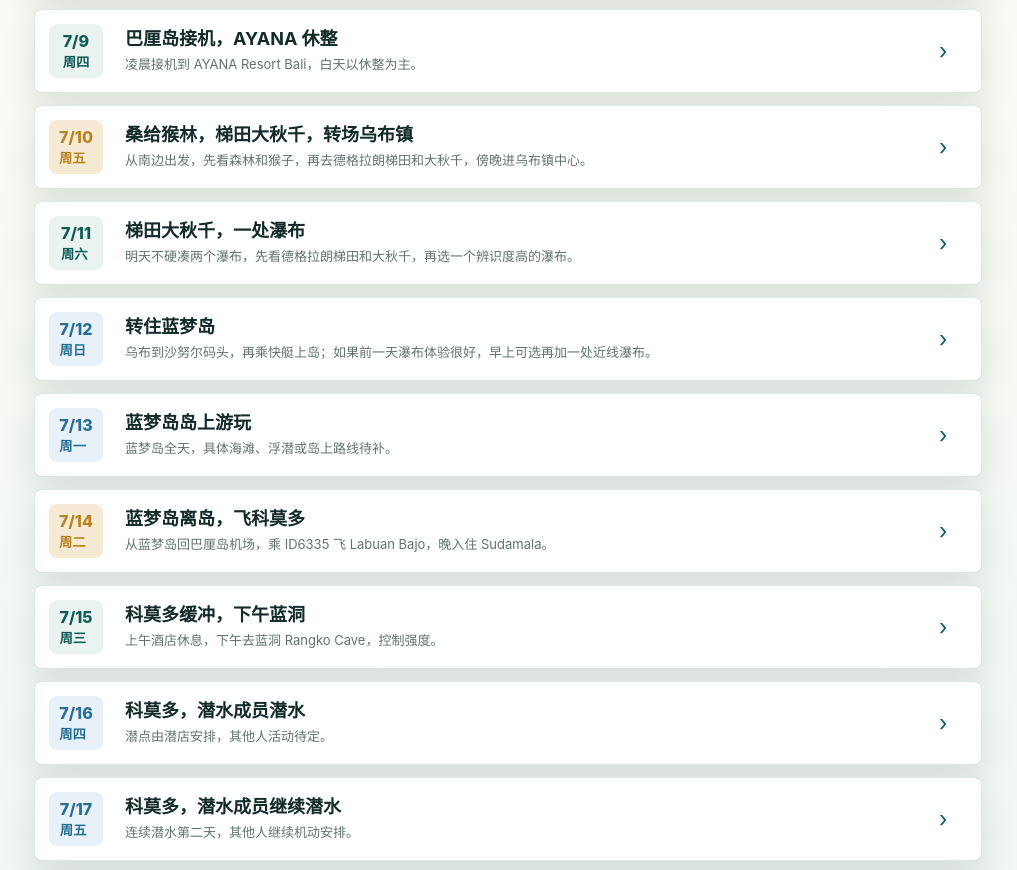
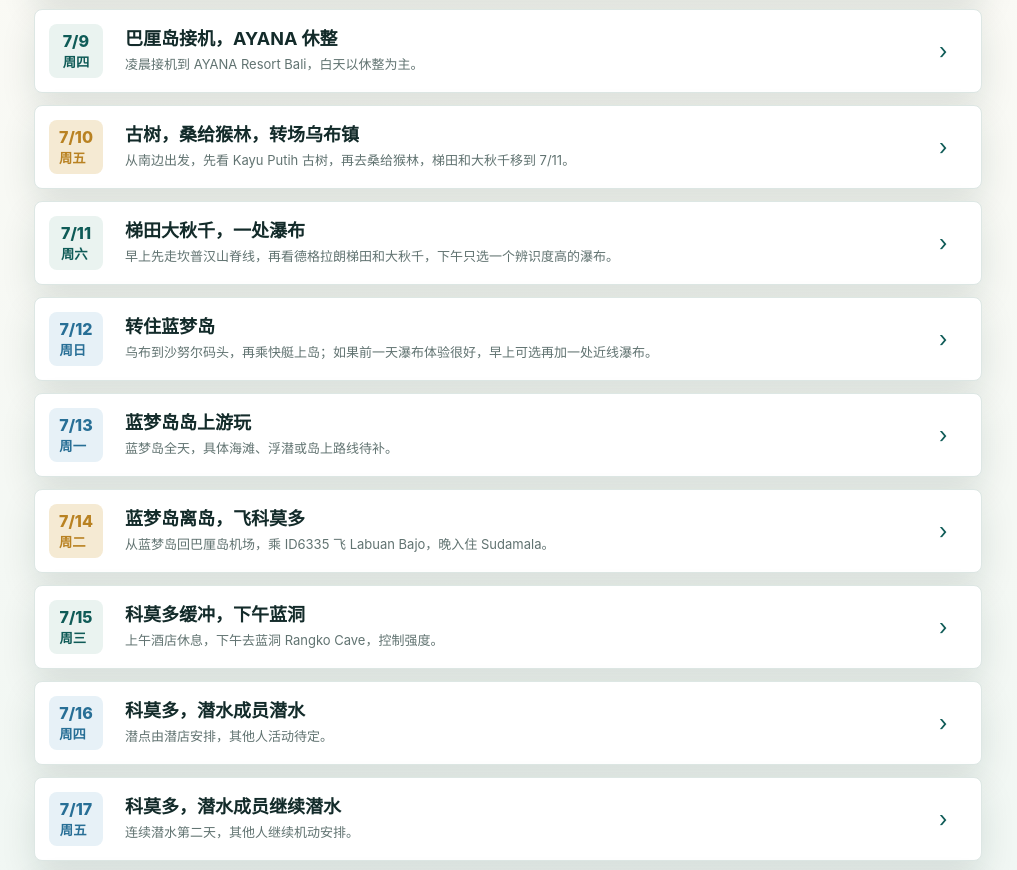
Before and after one commit to dingli0407/bali-komodo-itinerary, a plain HTML site: page index.html in a window 1280 px wide. Shown: the part 903-1773 px from the top of the page, without its empty margins (132-1149 px from the left). Drawn offline with Linux system fonts and the light colour scheme.

Commit message:
Adjust Ubud nature itinerary

```diff
--- a/index.html
+++ b/index.html
@@ -620,25 +620,26 @@
       {
         date: "7/10",
         week: "周五",
-        title: "桑给猴林，梯田大秋千，转场乌布镇",
+        title: "古树，桑给猴林，转场乌布镇",
         area: "bali",
         tone: "gold",
-        summary: "从南边出发，先看森林和猴子，再去德格拉朗梯田和大秋千，傍晚进乌布镇中心。",
-        chips: ["巴厘岛", "桑给猴林", "德格拉朗梯田", "大秋千", "乌布皇宫"],
+        summary: "从南边出发，先看 Kayu Putih 古树，再去桑给猴林，梯田和大秋千移到 7/11。",
+        chips: ["巴厘岛", "Kayu Putih 古树", "桑给猴林", "乌布皇宫"],
         transfer: {
           from: "AYANA Resort Bali",
           to: "Impiana Private Villas Ubud",
           mode: "自驾",
-          schedule: "11:00 出发；12:15-13:15 桑给猴林；午饭简化；15:15-16:45 德格拉朗梯田 + 大秋千；18:00 前后到乌布；晚饭前后顺看乌布皇宫"
+          schedule: "11:00 出发；12:45-13:20 Kayu Putih 古树；14:00-15:00 桑给猴林；15:30 前后简化午饭；17:00 前后到乌布；晚饭前后顺看乌布皇宫"
         },
         details: [
-          "第一站：桑给猴林 Sangeh Monkey Forest。这里看点是高大的树林、森林感和猴群，不是寺庙本身。",
+          "第一站：Kayu Putih Giant Tree / Bayan Ancient Tree。重点是看巨型榕树和树根结构，停留 30-40 分钟即可。",
+          "第二站：桑给猴林 Sangeh Monkey Forest。这里看点是高大的树林、森林感和猴群，不是寺庙本身。",
           "午饭建议放在乌布方向：Uma Cucina、Milk & Madu Ubud、KAFE Ubud 这三家更适合吃正常的意面、披萨、烤鸡、三明治，不必硬吃本地重口菜。",
-          "第二站：德格拉朗梯田 Tegallalang Rice Terrace + 大秋千。Aloha Ubud Swing、Alas Harum 等都在这一带，现场按排队和价格选一家即可。",
+          "德格拉朗梯田 Tegallalang Rice Terrace + 大秋千移到 7/11，不放在今天赶路。",
           "酒店：Impiana Private Villas Ubud，7/10 入住，7/12 离店。",
           "乌布皇宫 Ubud Palace 放在傍晚顺手看 20-30 分钟最合适；它就在乌布镇中心，和晚饭动线一致。",
-          "桑给猴林不要手拿食物，也不要把眼镜和手机贴近猴子；梯田和秋千区域下雨后路会滑，鞋底要防滑。",
-          "11:00 才出发的话，桑给猴林控制在约 1 小时，德格拉朗和大秋千合计控制在 1.5 小时左右；回程直接进乌布镇。"
+          "桑给猴林不要手拿食物，也不要把眼镜和手机贴近猴子。",
+          "11:00 才出发的话，古树和桑给猴林都控制短停，避免晚上太晚进乌布。"
         ]
       },
       {
@@ -647,16 +648,17 @@
         title: "梯田大秋千，一处瀑布",
         area: "bali",
         tone: "green",
-        summary: "明天不硬凑两个瀑布，先看德格拉朗梯田和大秋千，再选一个辨识度高的瀑布。",
-        chips: ["巴厘岛", "德格拉朗梯田", "大秋千", "Tukad Cepung"],
+        summary: "早上先走坎普汉山脊线，再看德格拉朗梯田和大秋千，下午只选一个辨识度高的瀑布。",
+        chips: ["巴厘岛", "坎普汉山脊", "德格拉朗梯田", "大秋千", "Tukad Cepung"],
         transfer: {
           from: "Impiana Private Villas Ubud",
           to: "Impiana Private Villas Ubud",
           mode: "自驾",
-          schedule: "08:30 出发；09:15-10:45 德格拉朗梯田 + 大秋千；11:30-12:30 午饭；13:30-15:00 Tukad Cepung 瀑布；16:30 前后回乌布"
+          schedule: "08:00-09:00 坎普汉山脊步道；09:45-11:15 德格拉朗梯田 + 大秋千；12:00-13:00 午饭；14:00-15:30 Tukad Cepung 瀑布；17:00 前后回乌布"
         },
         details: [
-          "上午先去德格拉朗梯田 Tegallalang Rice Terrace。重点是看一眼梯田景观和大秋千，不在商业区久耗。",
+          "早上先走坎普汉山脊步道 Campuhan Ridge Walk，主要看丛林和山谷线条，避开正午暴晒。",
+          "之后去德格拉朗梯田 Tegallalang Rice Terrace。重点是看一眼梯田景观和大秋千，不在商业区久耗。",
           "瀑布只选 Tukad Cepung Waterfall。它的特点是峡谷和洞穴里的光线，比普通拍照瀑布更有辨识度。",
           "不再同日安排 Kanto Lampo 或 Tibumana，避免一天变成赶路和排队。",
           "带防滑鞋或溯溪鞋、一套备用衣服；Tukad Cepung 台阶和水路会湿滑。"
```
